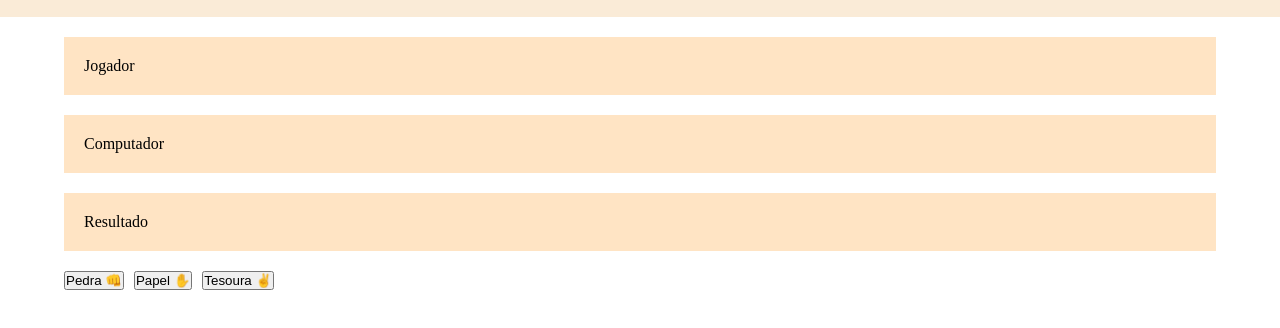
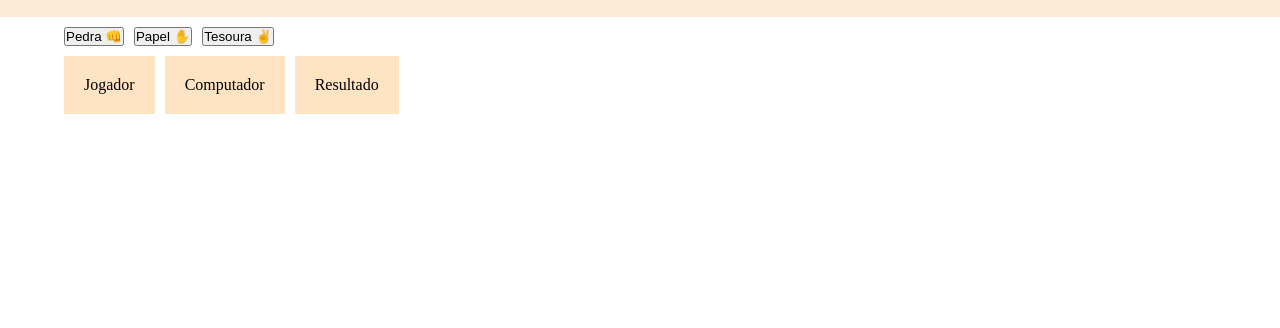
Before and after one commit to Gabriella-Sampaio/Jokempo, a plain HTML site: page index.html in a window 1280 px wide. Shown: the part 60-388 px from the top of the page. Drawn offline with Linux system fonts and the light colour scheme.

Commit message:
display flex

```diff
--- a/index.html
+++ b/index.html
@@ -14,17 +14,19 @@
     </head>
     <div>
 
+        <div class="jogadas">
+            <button class="choice" data-choice="pedra">Pedra 👊</button>
+            <button class="choice" data-choice="papel">Papel ✋</button>
+            <button class="choice" data-choice="tesoura">Tesoura ✌</button>
+        </div>
+
         <div class="pontuacao">
             <p id="escolhaJogador" class="itemPontuacao">Jogador </p>
             <p id="escolhaComputador" class="itemPontuacao">Computador</p>
             <p id="resultado" class="itemPontuacao">Resultado</p>
         </div>
 
-        <div class="jogadas">
-            <button class="choice" data-choice="pedra">Pedra 👊</button>
-            <button class="choice" data-choice="papel">Papel ✋</button>
-            <button class="choice" data-choice="tesoura">Tesoura ✌</button>
-        </div>
+
     </div>
 
 <script src="script.js"></script>
--- a/style.css
+++ b/style.css
@@ -11,12 +11,14 @@
 
 .pontuacao{
     margin: 10px 5% 10px 5%;
+    display: flex;
+    gap: 10px;
+
 
 }
 
 .itemPontuacao{
-    margin-top: 20px;
-    margin-bottom: 20px;
+
     padding: 20px;
     background-color: bisque;
 }
@@ -24,6 +26,5 @@
 .jogadas{
     margin: 10px 5% 10px 5%;
     display: flex;
-
     gap: 10px;
 }
```
